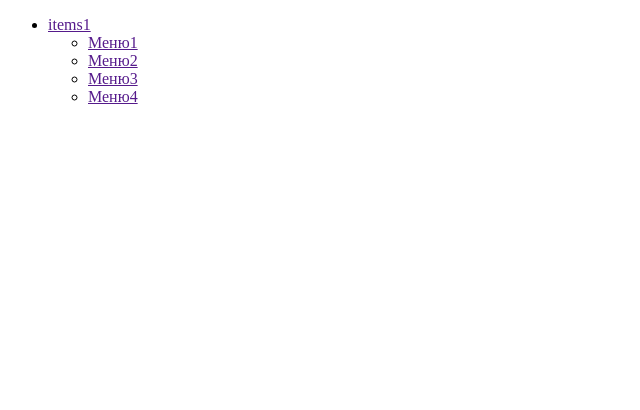
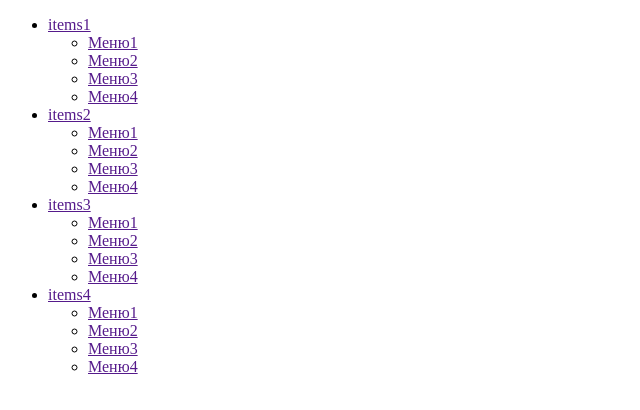
Before and after one commit to Daria1987/menu, a plain HTML site: page index.html in a window 1280 px wide. Shown: the whole page, without its empty margins (0-640 px from the left). Drawn offline with Linux system fonts and the light colour scheme.

Commit message:
added a complete list

```diff
--- a/index.html
+++ b/index.html
@@ -15,6 +15,33 @@
 			<li><a href="">Меню4</a></li>
 		</ul>
 	</li>
+	<li><a href="">items2</a>
+			<ul class="Podmenu">
+			<li><a href="">Меню1</a></li>
+			<li><a href="">Меню2</a></li>
+			<li><a href="">Меню3</a></li>
+			<li><a href="">Меню4</a></li>
+		</ul>
+	</li>
+
+		<li><a href="">items3</a>
+			<ul class="Podmenu">
+			<li><a href="">Меню1</a></li>
+			<li><a href="">Меню2</a></li>
+			<li><a href="">Меню3</a></li>
+			<li><a href="">Меню4</a></li>
+		</ul>
+	</li>
+
+		<li><a href="">items4</a>
+			<ul class="Podmenu">
+			<li><a href="">Меню1</a></li>
+			<li><a href="">Меню2</a></li>
+			<li><a href="">Меню3</a></li>
+			<li><a href="">Меню4</a></li>
+		</ul>
+	</li>
+	</ul>
 
 </body>
 </html>
```
